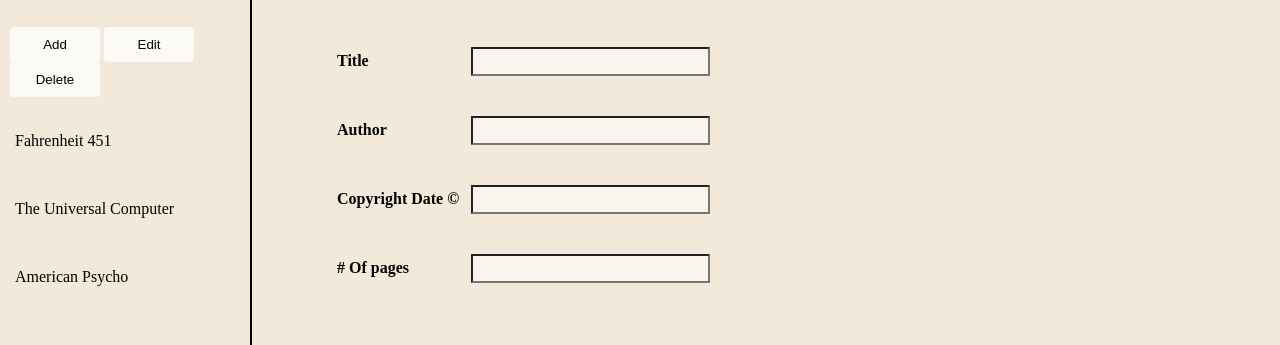
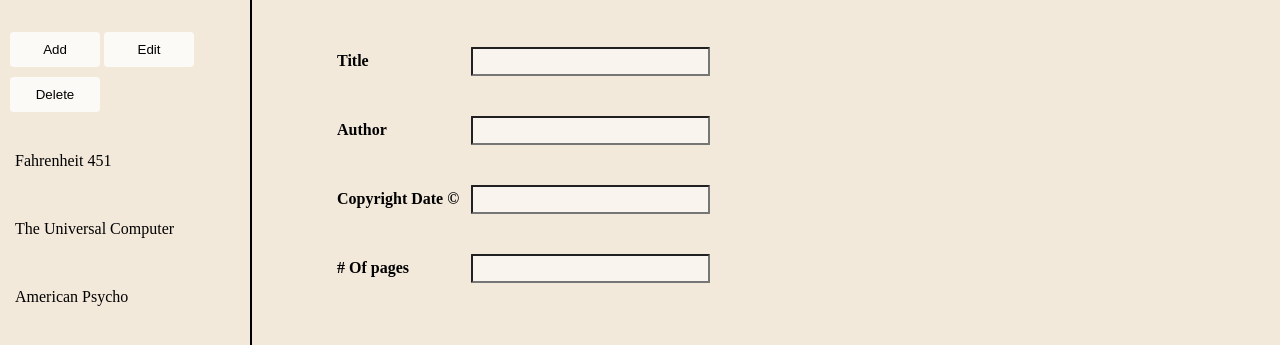
Before and after one commit to mark8769/BookFinder-JQuery, a plain HTML site: page index.html in a window 1280 px wide. Shown: the part 75-420 px from the top of the page. Drawn offline with nearby package versions, Linux system fonts and the light colour scheme.

Commit message:
styles.css: Added top/bottom margins to buttons.

```diff
--- a/styles.css
+++ b/styles.css
@@ -105,6 +105,8 @@ button{
     border: none;
     width: 90px;
     background-color: #FCFAF6;
+    margin-top: 5px;
+    margin-bottom: 5px;
 }
 /* Change button blue when in editing modes. */
 .button{
```
